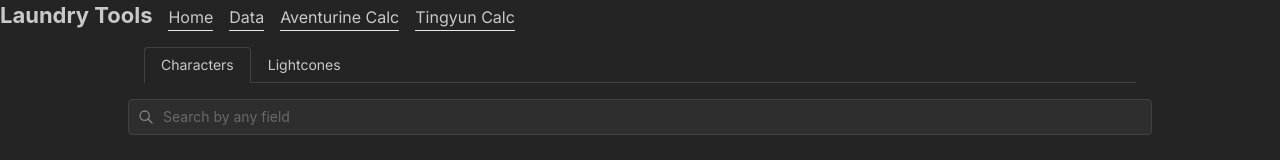
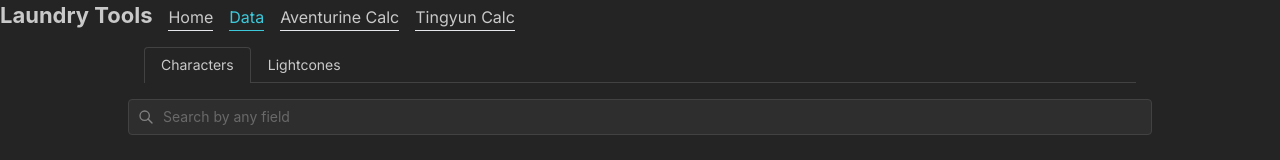
Before and after one commit to mdkincaid/hsr-tools, a Next.js app: page /game-data in a window 1280 px wide. Shown: the top 160 px of the page. Built offline with nearby package versions, Linux system fonts and the light colour scheme.

Commit message:
feat: implement highlight for active tab in nav bar

```diff
--- a/src/app/globals.css
+++ b/src/app/globals.css
@@ -34,3 +34,8 @@ body {
     text-wrap: balance;
   }
 }
+
+.active-nav-tab {
+  border-bottom: 1px solid #3bc9db;
+  color: #3bc9db;
+}
--- a/src/components/NavBar/NavBar.tsx
+++ b/src/components/NavBar/NavBar.tsx
@@ -1,13 +1,45 @@
+"use client";
+
+import { usePathname } from "next/navigation";
 import Link from "next/link";
 
+export default function NavBar() {
+  const pathname = usePathname();
 
-export default function NavBar() {
+  function getIsActiveLink(href: string): boolean {
+    return pathname === href;
+  }
+
   return (
     <nav className="flex gap-4 ml-4 w-auto items-end">
-      <Link className="border-b" href="/">Home</Link>
-      <Link className="border-b" href="/game-data">Data</Link>
-      <Link className="border-b" href="/tools/aventurine-calc">Aventurine Calc</Link>
-      <Link className="border-b" href="/tools/tingyun-calc">Tingyun Calc</Link>
+      <Link
+        className={getIsActiveLink("/") ? "active-nav-tab" : "border-b"}
+        href="/"
+      >
+        Home
+      </Link>
+      <Link
+        className={getIsActiveLink("/game-data") ? "active-nav-tab" : "border-b"}
+        href="/game-data"
+      >
+        Data
+      </Link>
+      <Link
+        className={
+          getIsActiveLink("/tools/aventurine-calc") ? "active-nav-tab" : "border-b"
+        }
+        href="/tools/aventurine-calc"
+      >
+        Aventurine Calc
+      </Link>
+      <Link
+        className={
+          getIsActiveLink("/tools/tingyun-calc") ? "active-nav-tab" : "border-b"
+        }
+        href="/tools/tingyun-calc"
+      >
+        Tingyun Calc
+      </Link>
     </nav>
   );
 }
```
